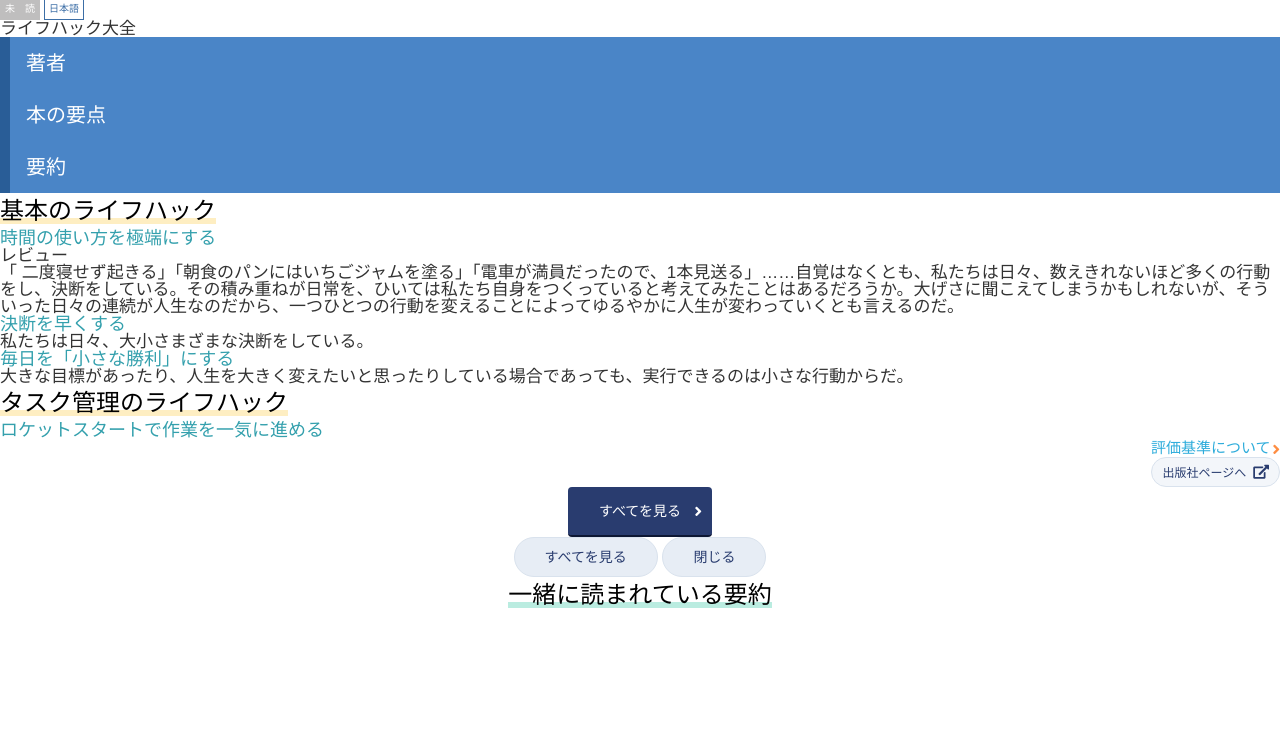
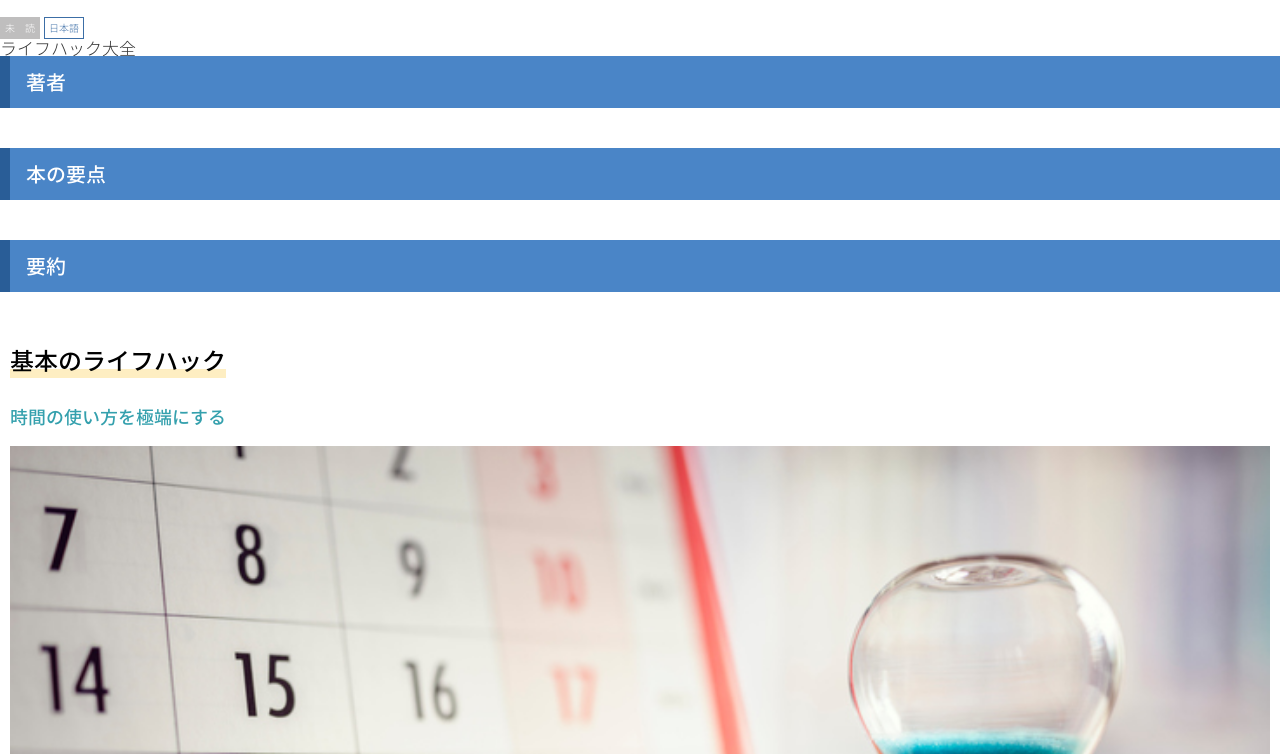
Before and after one commit to mrp301/flier, a website: page docs/index.html in a window 1280 px wide. Shown: the part 99-853 px from the top of the page. Before the commit the page ends 800 px from the top, so only its background shows below. Drawn offline with Linux system fonts and the light colour scheme.

Commit message:
font-face設定,fontをwoff化,マージン作成

```diff
--- a/docs/front/style/scss/base/_base.scss
+++ b/docs/front/style/scss/base/_base.scss
@@ -1,10 +1,30 @@
 //[wip]まだ仮状態です。
+@font-face {
+  font-family: 'Noto Sans Japanese';
+  font-style: normal;
+  font-weight: 100;
+  src: url('../../font/NotoSansCJKjp-Thin.woff')format('woff');
+}
+
+@font-face {
+  font-family: 'Noto Sans Japanese';
+  font-style: normal;
+  font-weight: 200;
+  src: url('../../font/NotoSansCJKjp-Light.woff')format('woff');
+}
+
+@font-face {
+  font-family: 'Noto Sans Japanese';
+  font-style: normal;
+  font-weight: 500;
+  src: url('../../font/NotoSansCJKjp-Medium.woff')format("woff");
+}
+
 
 html {
   font-size: 62.5%;
 }
 
-@import url(http://fonts.googleapis.com/earlyaccess/notosansjapanese.css);
 
 body {
   font-family: 'Noto Sans Japanese', sans-serif;
@@ -31,3 +51,14 @@ i {
   color: #d0d0d0;
   font-size: 2rem;
 }
+
+.article {
+  padding: 10px;
+
+  p {
+    line-height: 1.8;
+    margin-bottom: 1.8em;
+    text-indent: 1em;
+    text-align: justify;
+  }
+}
--- a/docs/front/style/scss/layout/_utility.scss
+++ b/docs/front/style/scss/layout/_utility.scss
@@ -41,25 +41,25 @@
 }
 
 .l-bottom-xlarge {
-  margin-bottom: 32px !important;
+  margin-bottom: 60px !important;
 }
 
 .l-bottom-large {
-  margin-bottom: 24px !important;
+  margin-bottom: 50px !important;
 }
 
 .l-bottom-midium {
+  margin-bottom: 40px !important;
+}
+
+.l-bottom-small {
+  margin-bottom: 30px !important;
+}
+
+.l-bottom-xsmall {
   margin-bottom: 20px !important;
 }
 
-.l-bottom-small {
-  margin-bottom: 16px !important;
+.l-bottom-xxsmall {
+  margin-bottom: 10px !important;
 }
-
-.l-bottom-xsmall {
-  margin-bottom: 8px !important;
-}
-
-.l-bottom-xxsmall {
-  margin-bottom: 4px !important;
-}
--- a/docs/index.html
+++ b/docs/index.html
@@ -13,7 +13,7 @@
   <body>
 
     <!-- ▼header_area -->
-    <header class='header'>
+    <header class='header l-bottom-xsmall'>
       <div class='clearfix'>
         <div class='l-header-logo'>
           <img src='img/flier-logo.png' class='header-logo' alt='flier'>
@@ -42,25 +42,29 @@
           </section>
 
           <section>
-            <h2 class='headline'>著者</h2>
+            <h2 class='headline l-bottom-midium'>著者</h2>
           </section>
 
           <section>
-            <h2 class='headline'>本の要点</h2>
+            <h2 class='headline l-bottom-midium'>本の要点</h2>
           </section>
 
           <section>
-            <h2 class='headline'>要約</h2>
-              <h3><span class='subhead subhead-article'>基本のライフハック</span></h3>
-                <h4 class='crosshead'>時間の使い方を極端にする</h4>
+
+            <h2 class='headline l-bottom-midium'>要約</h2>
+              <div class='article'>
+              <h3 class='l-bottom-small'><span class='subhead subhead-article'>基本のライフハック</span></h3>
+              <h4 class='crosshead l-bottom-xsmall'>時間の使い方を極端にする</h4>
+              <img src='img/time.jpg' class='l-full'>
+              <p>ライフハックとは、楽しい生活を送ることなどを目的とし、自分の人生を使ってさまざまな実験を行うことだ。著者は、本書の冒頭で、「人生を変える7つのライフハック」を指南している。ここではその中から、「時間の使い方を極端にする」「決断を速くする」「毎日を『小さな勝利』にする」の3つを紹介する。</p>
               <p>レビュー</p>
               <p>「 二度寝せず起きる」「朝食のパンにはいちごジャムを塗る」「電車が満員だったので、1本見送る」……自覚はなくとも、私たちは日々、数えきれないほど多くの行動をし、決断をしている。その積み重ねが日常を、ひいては私たち自身をつくっていると考えてみたことはあるだろうか。大げさに聞こえてしまうかもしれないが、そういった日々の連続が人生なのだから、一つひとつの行動を変えることによってゆるやかに人生が変わっていくとも言えるのだ。</p>
-                <h4 class='crosshead'>決断を早くする</h4>
+              <h4 class='crosshead l-bottom-xsmall'>決断を早くする</h4>
               <p>私たちは日々、大小さまざまな決断をしている。</p>
-                <h4 class='crosshead'>毎日を「小さな勝利」にする</h4>
+              <h4 class='crosshead l-bottom-xsmall'>毎日を「小さな勝利」にする</h4>
               <p>大きな目標があったり、人生を大きく変えたいと思ったりしている場合であっても、実行できるのは小さな行動からだ。</p>
-              <h3> <span class='subhead subhead-article'>タスク管理のライフハック</span></h3>
-                <h4 class='crosshead'>ロケットスタートで作業を一気に進める</h4>
+              <h3 class='l-bottom-small'><span class='subhead subhead-article'>タスク管理のライフハック</span></h3>
+              <h4 class='crosshead l-bottom-xsmall'>ロケットスタートで作業を一気に進める</h4>
               <p class='l-align-right'><a href='' class='anchor-arrow'>評価基準について</a></p>
               <p class='l-align-right'><a href='' class='anchor-outside btnRound btnRound-anchor'>出版社ページへ</a></p>
               <p class='l-align-center'><a href='' class='btn btn-arrow'>すべてを見る</a></p>
@@ -68,11 +72,12 @@
                 <a href='' class='btnRound btnRound-accordion'>すべてを見る</a>
                 <a href='' class='btnRound btnRound-accordion'>閉じる</a>
               </p>
+            </div>
           </section>
         </article>
 
         <aside>
-          <h2 class='l-align-center'><span class='subhead subhead-aside'>一緒に読まれている要約</span></h2>
+          <h2 class='l-align-center l-bottom-xsmall'><span class='subhead subhead-aside'>一緒に読まれている要約</span></h2>
         </aside>
         <!-- ▲article_area -->
       </main>
```
Also changed, not shown: docs/front/font/NotoSansCJKjp-Light.woff (added), docs/front/font/NotoSansCJKjp-Medium.woff (added), docs/front/font/NotoSansCJKjp-Thin.woff (added), docs/front/style/dst/style.css, docs/img/time.jpg (added), 3 other files. Lines whose indentation alone changed are shown as unchanged.
